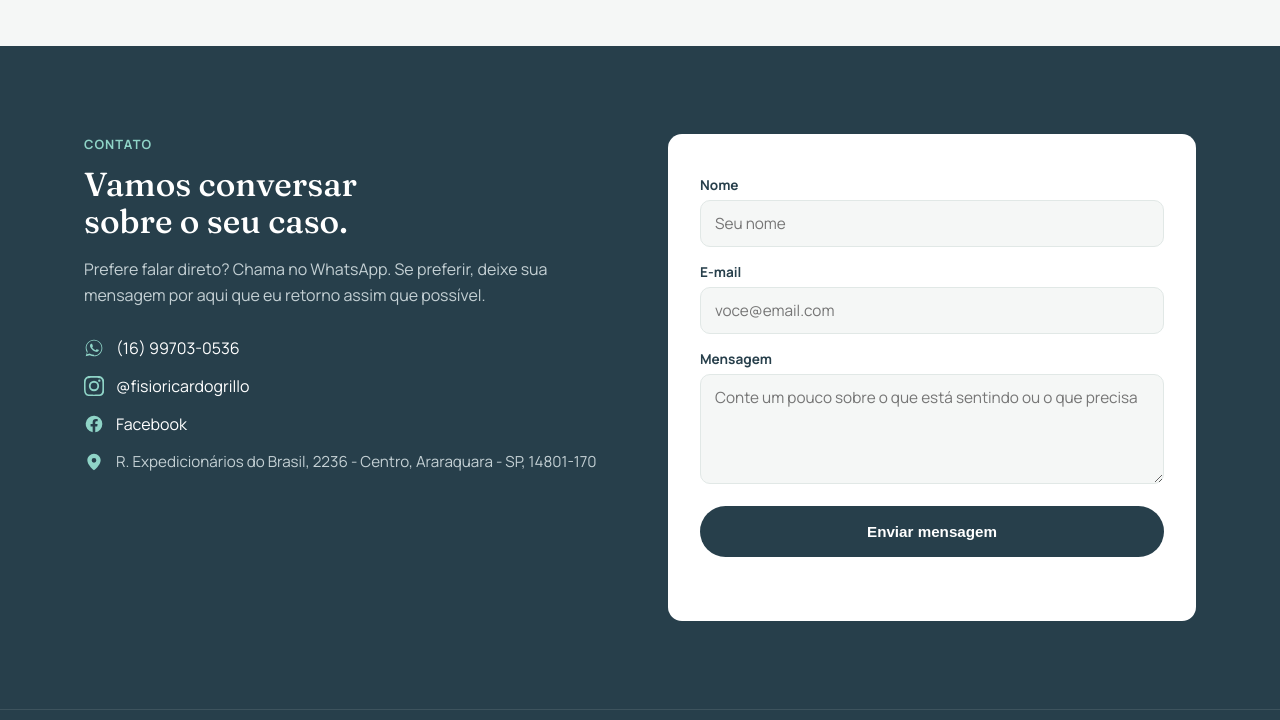
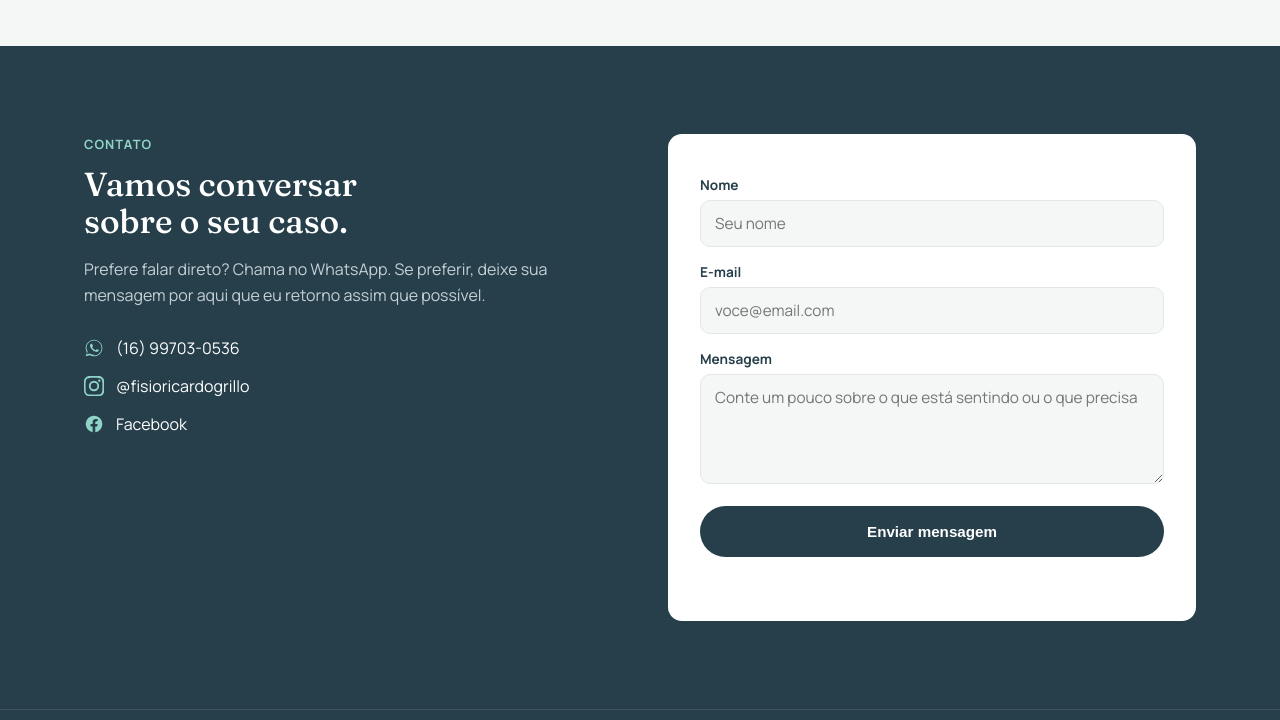
Before and after one commit to rodrigogrillo/fisioricardo, a plain HTML site: page index.html in a window 1280 px wide. Shown: the part 3498-4218 px from the top of the page. Drawn offline with Linux system fonts and the light colour scheme.

Commit message:
Add files via upload

```diff
--- a/index.html
+++ b/index.html
@@ -245,10 +245,6 @@
             <svg viewBox="0 0 24 24"><path d="M22 12a10 10 0 10-11.6 9.9v-7H7.9V12h2.5V9.8c0-2.5 1.5-3.9 3.8-3.9 1.1 0 2.2.2 2.2.2v2.5h-1.3c-1.2 0-1.6.8-1.6 1.6V12h2.8l-.4 2.9h-2.4v7A10 10 0 0022 12z"/></svg>
             <a href="https://www.facebook.com/share/1H2QvB4pZF/" target="_blank" rel="noopener">Facebook</a>
           </li>
-          <li class="contato-address">
-            <svg viewBox="0 0 24 24"><path d="M12 2C7.6 2 4 5.6 4 10c0 6 8 12 8 12s8-6 8-12c0-4.4-3.6-8-8-8zm0 10.8a2.8 2.8 0 110-5.6 2.8 2.8 0 010 5.6z"/></svg>
-            <span>R. Expedicionários do Brasil, 2236 - Centro, Araraquara - SP, 14801-170</span>
-          </li>
         </ul>
       </div>
 
```
